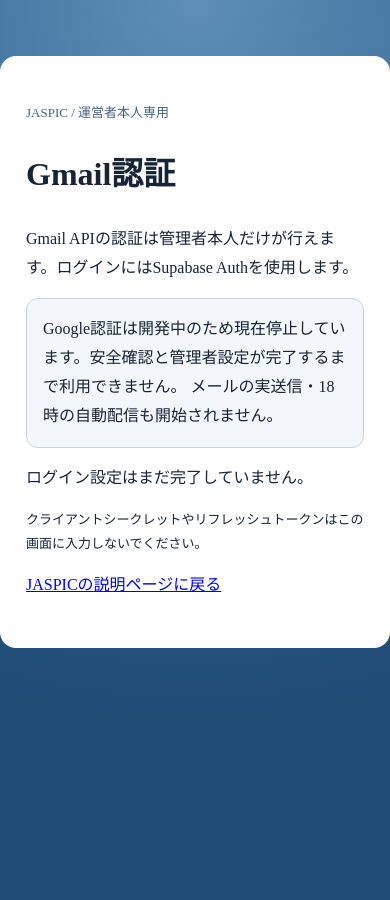
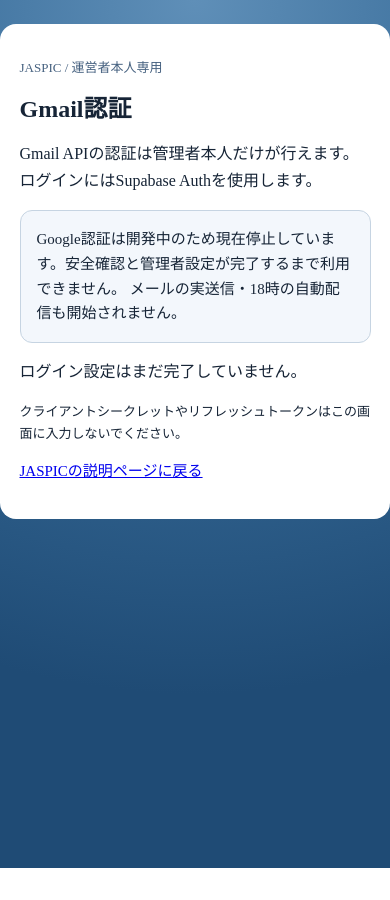
Before and after one commit to miyazaki1016/emergencyalert, a Next.js app: page /jaspic/oauth in a window 390 px wide. After the commit the page ends 868 px from the top, so only its background shows below. Built offline with nearby package versions, Linux system fonts and the light colour scheme; no server answers.

Commit message:
style(jaspic): constrain mobile text and spacing

```diff
--- a/app/jaspic/oauth/page.tsx
+++ b/app/jaspic/oauth/page.tsx
@@ -9,17 +9,17 @@ export const metadata: Metadata = {
 
 export default function JaspicOAuthPage() {
   return (
-    <main style={{ maxWidth: 700, margin: "56px auto", padding: "32px 26px", borderRadius: 16, background: "#fff", color: "#162436", lineHeight: 1.8 }}>
+    <main style={{ maxWidth: 700, margin: "24px auto", padding: "clamp(18px, 5vw, 32px)", borderRadius: 16, background: "#fff", color: "#162436", lineHeight: 1.65, fontSize: 16, overflowWrap: "anywhere" }}>
       <p style={{ fontSize: 13, color: "#476280" }}>JASPIC / 運営者本人専用</p>
-      <h1>Gmail認証</h1>
+      <h1 style={{ fontSize: "clamp(24px, 6vw, 32px)", lineHeight: 1.3 }}>Gmail認証</h1>
       <p>Gmail APIの認証は管理者本人だけが行えます。ログインにはSupabase Authを使用します。</p>
-      <p style={{ border: "1px solid #c6d4e2", borderRadius: 12, padding: 16, background: "#f3f7fc" }}>
+      <p style={{ border: "1px solid #c6d4e2", borderRadius: 12, padding: 16, background: "#f3f7fc", fontSize: 15 }}>
         Google認証は開発中のため現在停止しています。安全確認と管理者設定が完了するまで利用できません。
         メールの実送信・18時の自動配信も開始されません。
       </p>
       <JaspicOauthLoginClient />
       <p style={{fontSize:13}}>クライアントシークレットやリフレッシュトークンはこの画面に入力しないでください。</p>
-      <p><Link href="/jaspic">JASPICの説明ページに戻る</Link></p>
+      <p style={{ fontSize: 15 }}><Link href="/jaspic">JASPICの説明ページに戻る</Link></p>
     </main>
   );
 }
```
